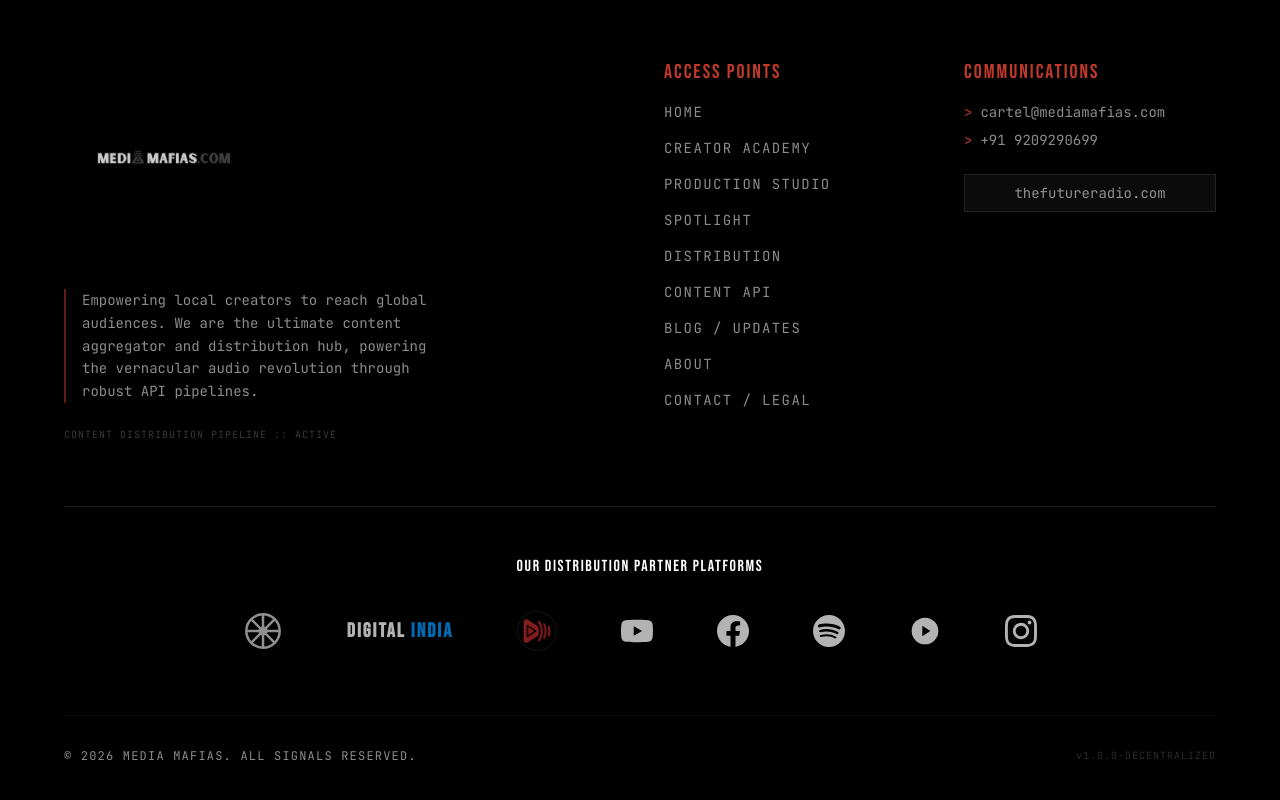
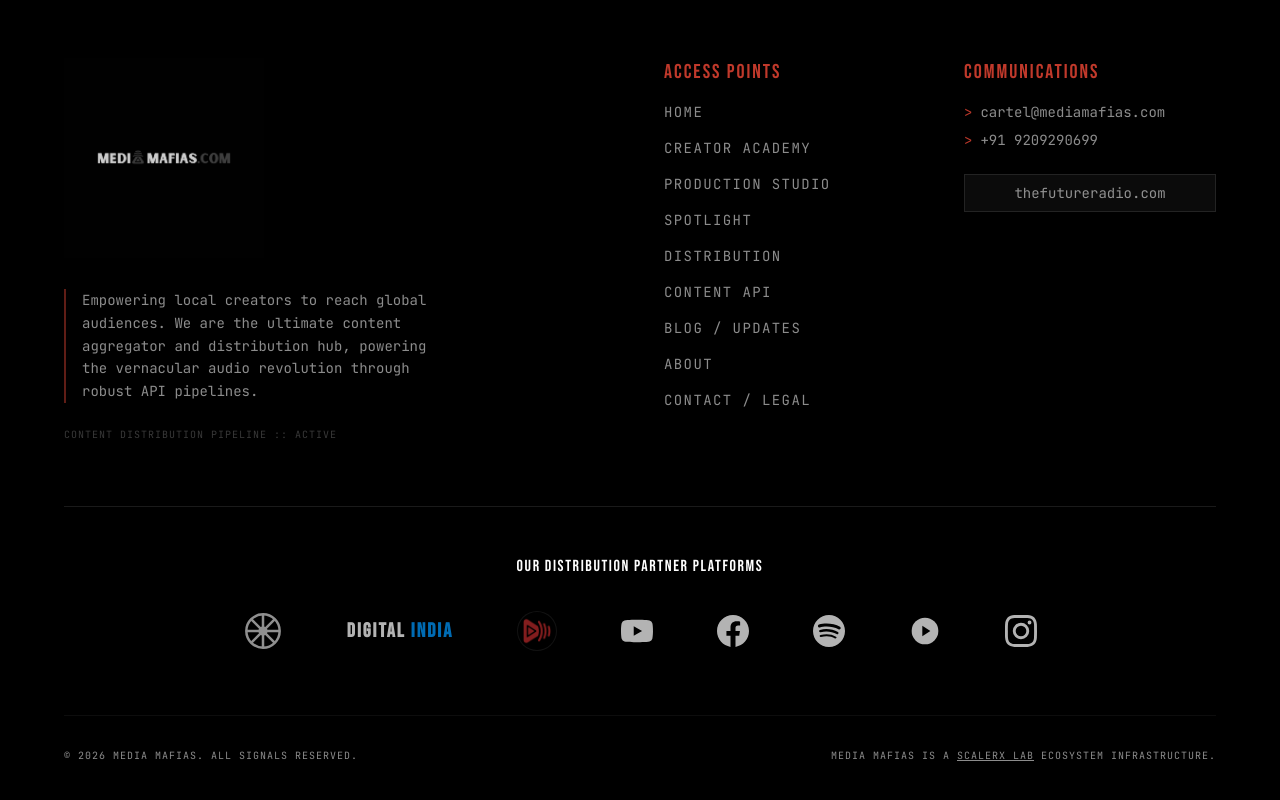
Before and after one commit to prameeshmishra/mediamafias, a Next.js app: page / in a window 1280 px wide. Shown: the part 1182-1982 px from the top of the page. Built offline with nearby package versions, Linux system fonts and the light colour scheme; no server answers.

Commit message:
UI: Add ScalerX Lab Ecosystem Infrastructure to Footer

```diff
--- a/src/components/layout/Footer.tsx
+++ b/src/components/layout/Footer.tsx
@@ -120,11 +120,11 @@ export const Footer = () => {
       </div>
 
       <div className="max-w-6xl mx-auto mt-16 pt-8 border-t border-white/5 flex flex-col md:flex-row justify-between items-center gap-4">
-        <p className="text-secondary text-xs font-mono uppercase tracking-widest">
+        <p className="text-secondary text-[10px] font-mono uppercase tracking-widest text-center md:text-left">
           © {new Date().getFullYear()} Media Mafias. All signals reserved.
         </p>
-        <p className="text-secondary/30 text-[10px] font-mono tracking-widest">
-          v1.0.0-DECENTRALIZED
+        <p className="text-secondary text-[10px] font-mono uppercase tracking-widest text-center md:text-right">
+          Media Mafias is a <a href="https://scalerxlab.com" target="_blank" rel="noopener noreferrer" className="underline hover:text-white transition-colors">ScalerX Lab</a> Ecosystem Infrastructure.
         </p>
       </div>
     </footer>
```
